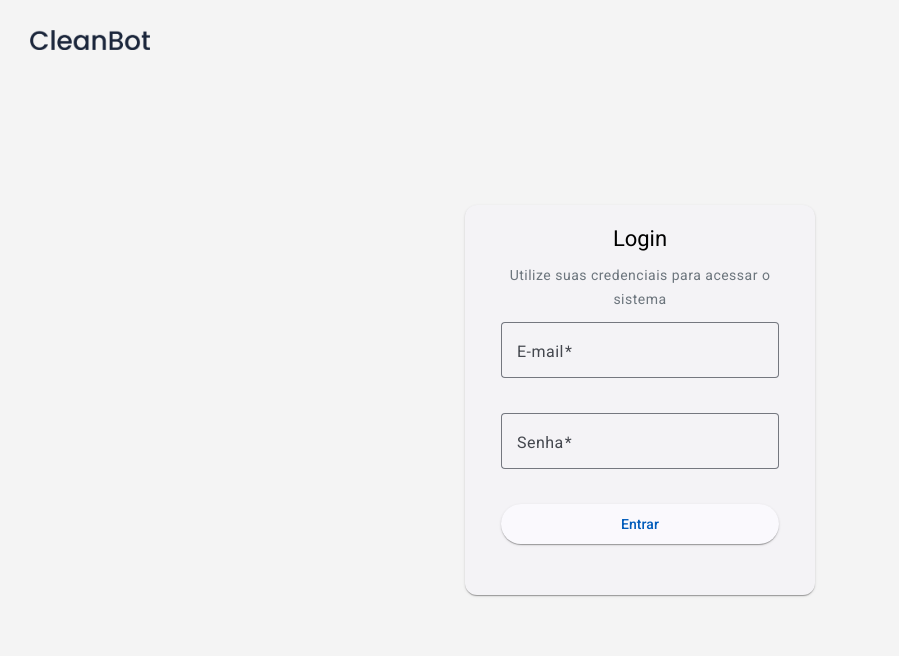
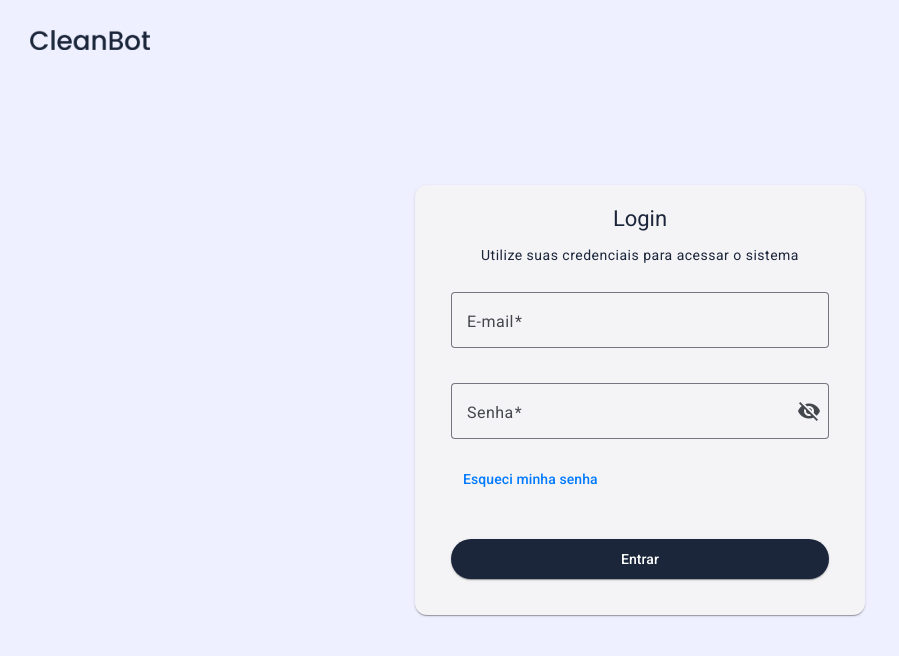
Before and after one commit to Bighetto/web-cleanbot, an Angular app: page /login in a window 1280 px wide. Shown: the top 656 px of the page, without its empty margins (0-899 px from the left). Built offline with nearby package versions, Linux system fonts and the light colour scheme.

Commit message:
feat: implemented button to recover password

```diff
--- a/src/app/components/banco-registro/banco-registro.component.html
+++ b/src/app/components/banco-registro/banco-registro.component.html
@@ -29,7 +29,10 @@
       <p>Senha</p>
       <mat-form-field appearance="outline" class="input-form">
         <mat-label>Senha</mat-label>
-        <input matInput type="password" placeholder="Digite sua senha">
+        <input matInput [type]="hide ? 'password' : 'text'" [(ngModel)]="password" name="password" required />
+            <button mat-icon-button matSuffix (click)="hide = !hide" [attr.aria-label]="hide ? 'Mostrar senha' : 'Ocultar senha'" type="button">
+              <mat-icon>{{ hide ? 'visibility_off' : 'visibility' }}</mat-icon>
+            </button>
       </mat-form-field>
 
       <p>Apelido</p>
--- a/src/app/components/banco-registro/banco-registro.component.ts
+++ b/src/app/components/banco-registro/banco-registro.component.ts
@@ -1,8 +1,10 @@
 import { Component } from '@angular/core';
+import { FormsModule } from '@angular/forms';
 import { MatButtonModule } from '@angular/material/button';
 import { MatCardModule } from '@angular/material/card';
 import { MatDialogRef } from '@angular/material/dialog';
 import { MatFormFieldModule } from '@angular/material/form-field';
+import { MatIcon } from '@angular/material/icon';
 import { MatInputModule } from '@angular/material/input';
 import { MatSelectModule } from '@angular/material/select';
 
@@ -14,7 +16,9 @@ import { MatSelectModule } from '@angular/material/select';
     MatCardModule,
     MatFormFieldModule,
     MatInputModule,
-    MatSelectModule
+    MatSelectModule,
+    MatIcon,
+    FormsModule
   ],
   templateUrl: './banco-registro.component.html',
   styleUrls: ['./banco-registro.component.scss']
@@ -23,6 +27,10 @@ export class BancoRegistroComponent {
 
   bancoSelecionado: string | null = null;
   imagemBanco: string | null = null;
+  hide: boolean = true;
+  login: string = '';
+  password: string = '';
+  nickname: string = '';
 
   constructor(private dialogRef: MatDialogRef<BancoRegistroComponent>) {}
 
--- a/src/app/pages/login/login.component.html
+++ b/src/app/pages/login/login.component.html
@@ -5,18 +5,22 @@
       <p class="login-subtitle">Utilize suas credenciais para acessar o sistema</p>
       <mat-card-content>
         <form (submit)="onSubmit()">
-          <mat-form-field appearance="outline" class="full-width">
+          <mat-form-field appearance="outline" class="input-credentials">
             <mat-label>E-mail</mat-label>
             <input matInput type="email" [(ngModel)]="email" name="email" required />
           </mat-form-field>
 
-          <mat-form-field appearance="outline" class="full-width">
+          <mat-form-field appearance="outline" class="input-credentials" >
             <mat-label>Senha</mat-label>
-            <input matInput type="password" [(ngModel)]="password" name="password" required />
+            <input matInput [type]="hide ? 'password' : 'text'" [(ngModel)]="password" name="password" required />
+            <button mat-icon-button matSuffix (click)="hide = !hide" [attr.aria-label]="hide ? 'Mostrar senha' : 'Ocultar senha'" type="button">
+              <mat-icon>{{ hide ? 'visibility_off' : 'visibility' }}</mat-icon>
+            </button>
           </mat-form-field>
+          <button mat-button class="forgot-password-btn" (click)="esqueciMinhaSenha()">Esqueci minha senha</button>
 
-          <button mat-raised-button class="full-width">Entrar</button>
         </form>
+        <button mat-raised-button class="enter-button">Entrar</button>
       </mat-card-content>
     </mat-card>
 
--- a/src/app/pages/login/login.component.scss
+++ b/src/app/pages/login/login.component.scss
@@ -3,22 +3,42 @@
     justify-content: center;
     align-items: center;
     height: 100vh;
-    background-color: #f4f4f4;
+    background-color: #EEF0FF;
 
     mat-card {
-      width: 350px;
+      width: 450px;
       padding: 20px;
       text-align: center;
     }
 
-    .full-width {
+    mat-card-title{
+      color: #1B263B;
+    }
+
+
+    .input-credentials {
+      border-radius: 10px;
       width: 100%;
-      margin-bottom: 15px;
+      height: 50%;
+      margin-top: 15px;
+    }
+    .forgot-password-btn {
+      display: block;
+      margin: 0px 0;
+      color: #007bff;
+      text-transform: none;
+    }
+
+    .enter-button{
+      width: 100%;
+      margin-top: 40px;
+      background-color: #1B263B;
+      color: white;
     }
 
     .login-subtitle {
         font-size: 0.875rem;
-        color: #6c757d;
+        color: #1B263B;
         text-align: center;
         margin-top: 10px;
     }
--- a/src/app/pages/login/login.component.ts
+++ b/src/app/pages/login/login.component.ts
@@ -6,6 +6,7 @@ import { MatFormFieldModule } from '@angular/material/form-field';
 import { MatInputModule } from '@angular/material/input';
 import { LoginService } from '../../services/login.service';
 import { Router } from '@angular/router';
+import { MatIcon } from '@angular/material/icon';
 
 @Component({
   selector: 'app-login',
@@ -15,6 +16,7 @@ import { Router } from '@angular/router';
      MatCardModule,
      MatFormFieldModule,
      MatInputModule,
+     MatIcon
     ],
   templateUrl: './login.component.html',
   styleUrl: './login.component.scss'
@@ -24,25 +26,30 @@ export class LoginComponent {
   email: string = '';
   password: string = '';
   errorMessage: string = '';
+  hide: boolean = true;
 
 
   constructor(private service: LoginService, private router : Router) {}
 
   onSubmit() {
-    // this.service.login(this.email, this.password).subscribe(
-    //   (response) => {
-    //     console.log('Login bem-sucedido:', response);
+    this.service.login(this.email, this.password).subscribe(
+      (response) => {
+        console.log('Login bem-sucedido:', response);
 
-    //     localStorage.setItem('authToken', response.token);
+        localStorage.setItem('authToken', response.token);
 
-    //     this.router.navigate(['/home']);
-    //   },
-    //   (error) => {
-    //     console.error('Erro no login:', error);
-    //     this.errorMessage = 'Credenciais inválidas. Tente novamente.';
-    //   }
-    // );
-    this.router.navigate(['/home']);
+        this.router.navigate(['/home']);
+      },
+      (error) => {
+        console.error('Erro no login:', error);
+        this.errorMessage = 'Credenciais inválidas. Tente novamente.';
+      }
+    );
+    // this.router.navigate(['/home']);
+  }
+
+  esqueciMinhaSenha(){
+
   }
 
 }
```
